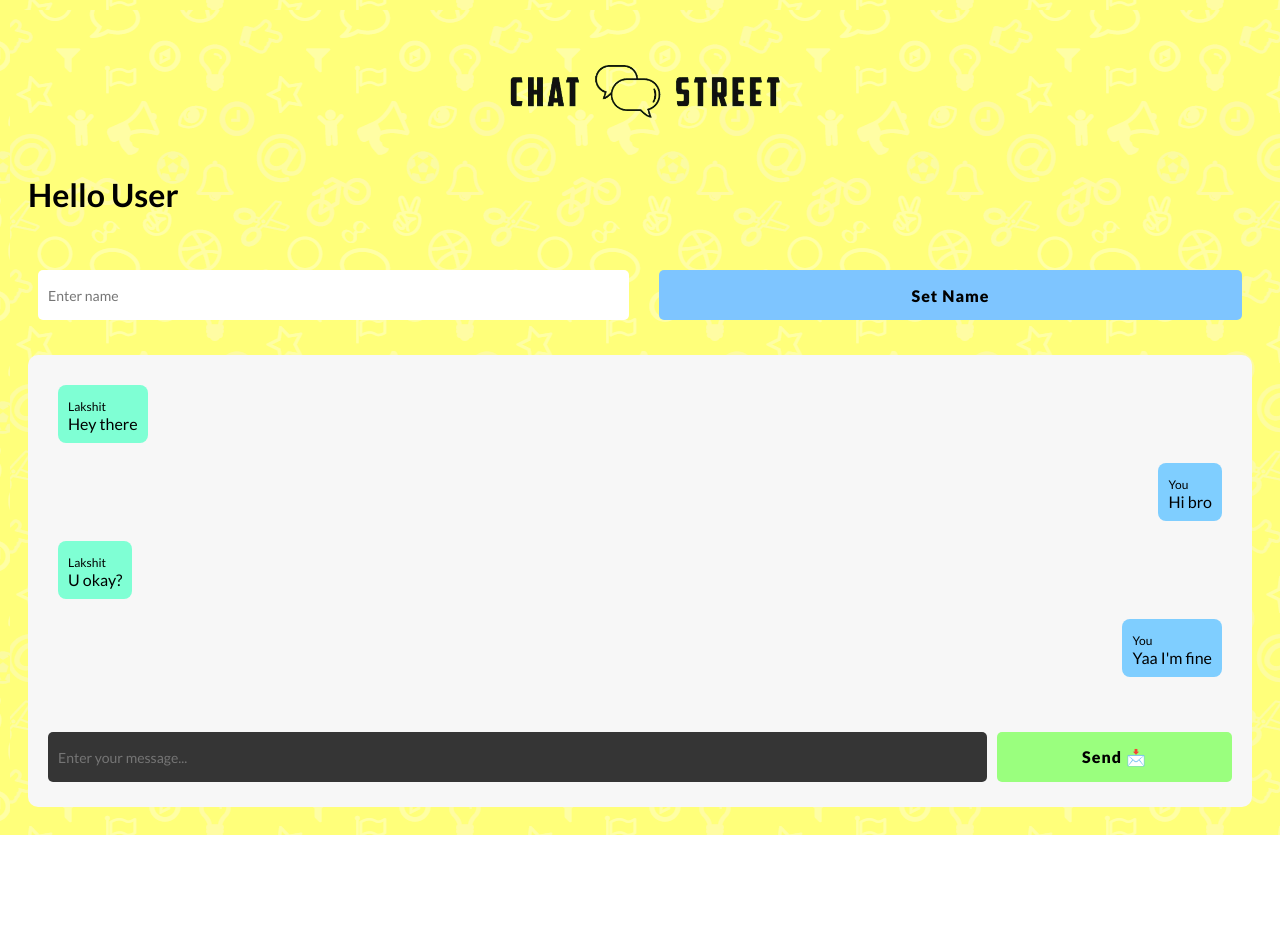
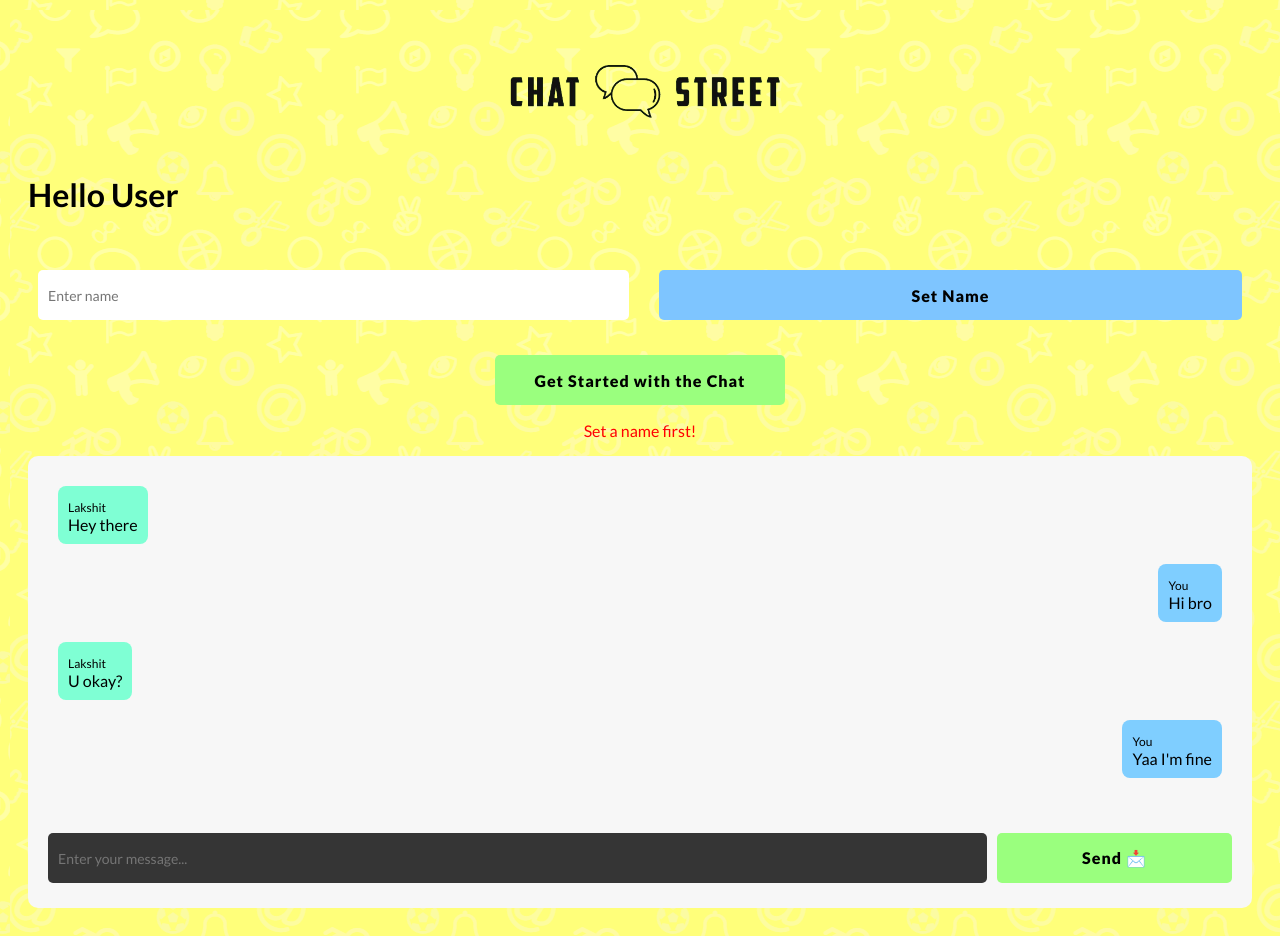
Before and after one commit to Lakshit-Chiranjiv/Chat-street-app, a Svelte app in the folder client/: page / in a window 1280 px wide. Before the commit the page ends 835 px from the top, so only its background shows below. Built offline with nearby package versions, Linux system fonts and the light colour scheme.

Commit message:
added getStarted markup and styles

```diff
--- a/client/src/App.svelte
+++ b/client/src/App.svelte
@@ -14,9 +14,34 @@
   <Header/>
   <h1>Hello {userName ? userName : 'User'}</h1>
   <NameInput on:setname={setUserName}/>
+  <div class="startDiv">
+      <button class="start">Get Started with the Chat</button>
+  </div>
+  <p>Set a name first!</p>
   <Chat/>
 </main>
 
 <style>
 
+    div.startDiv{
+        display: flex;
+        justify-content: center;
+        align-items: center;
+    }
+    button{
+        background-color: #9aff7e;
+        font-family: 'Lato',sans-serif;
+        font-weight: 800;
+        letter-spacing: 1px;
+        font-size: 16px;
+        cursor: pointer;
+        height: 50px;
+        border-radius: 5px;
+        border-width: 0;
+        padding: 10px 40px;
+    }
+    p{
+        color: red;
+        text-align: center;
+    }
 </style>
```
